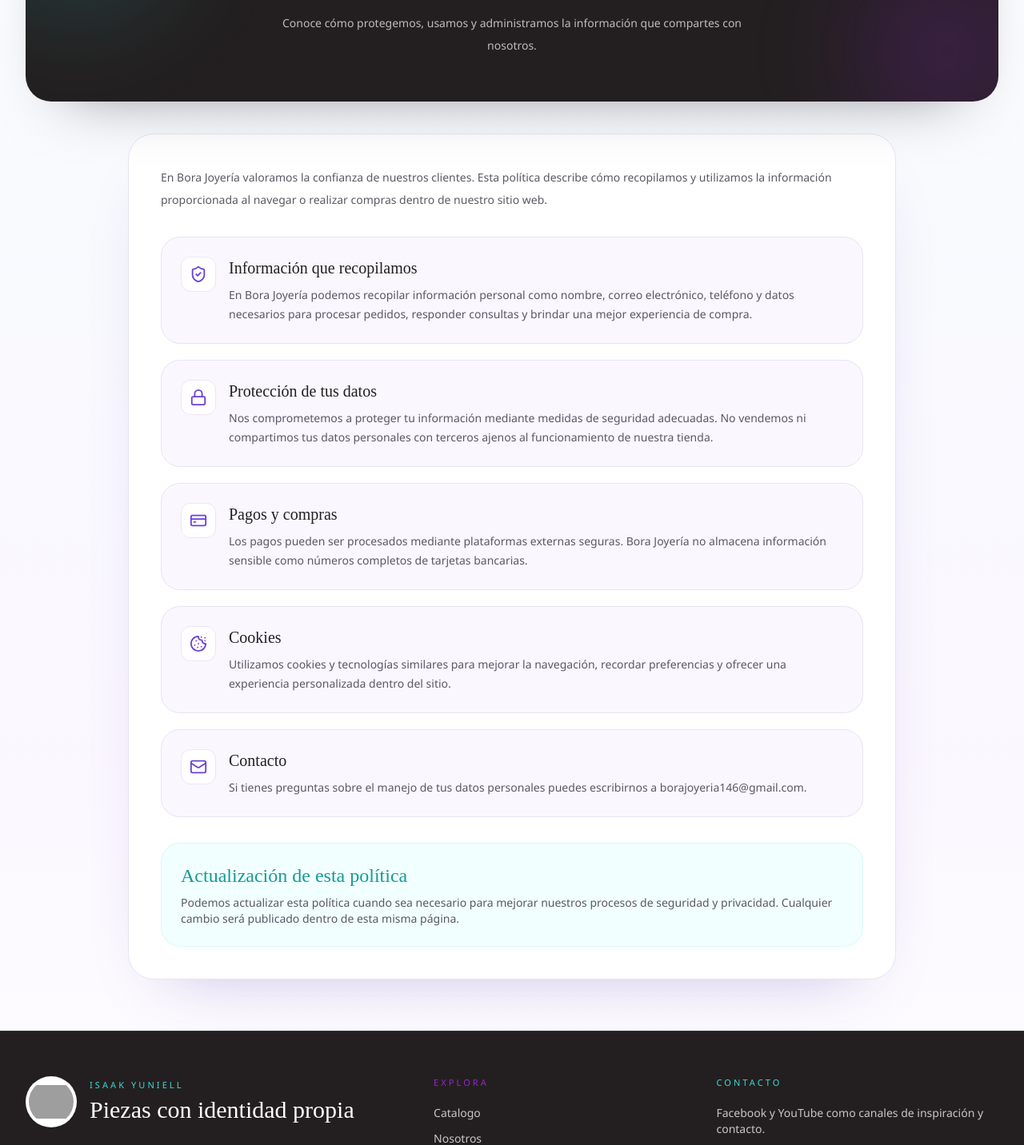
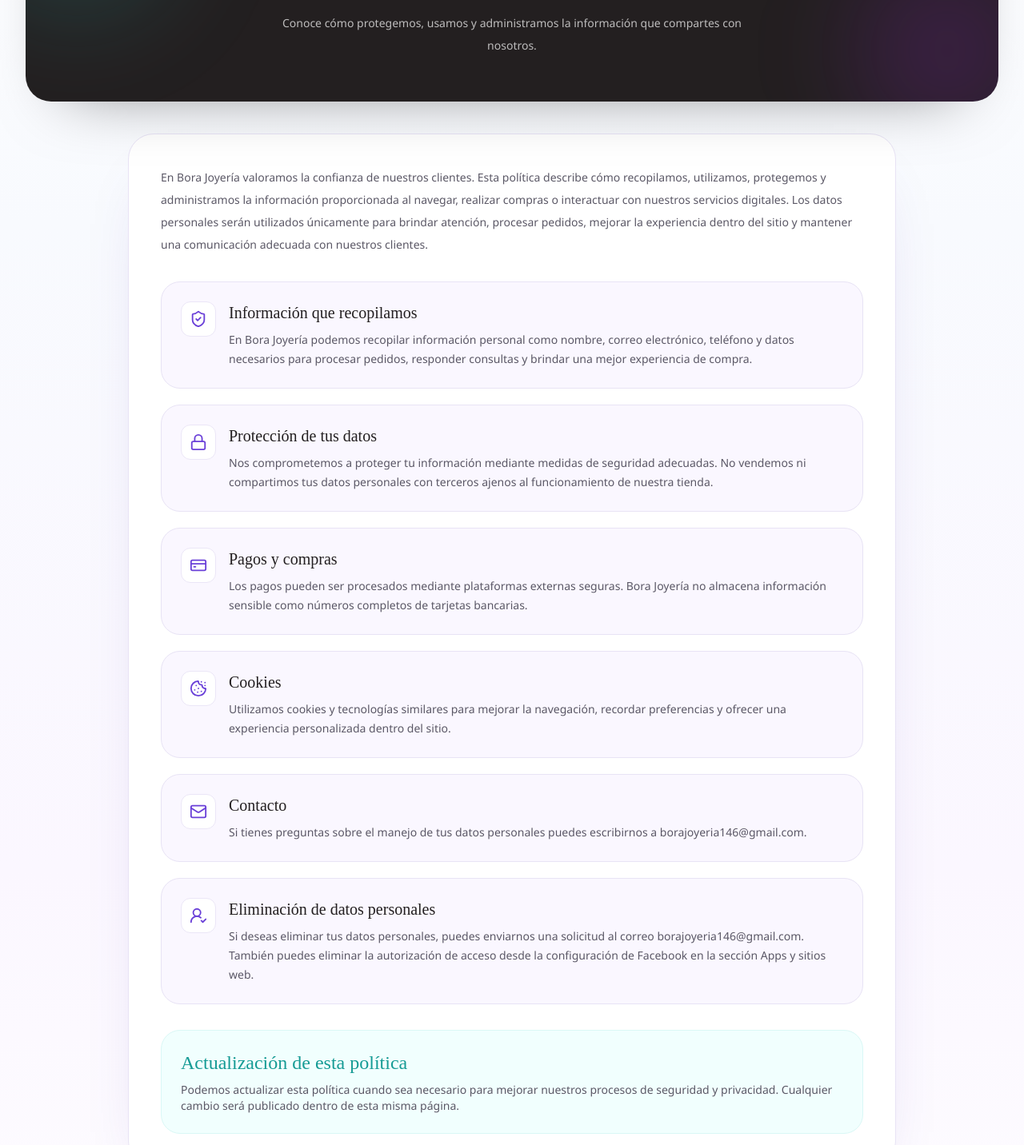
Before and after one commit to salemmanuel12-sys/bora_ecommerce, a React (Vite) app in the folder frontend/: page /privacidad in a window 1280 px wide. Shown: the part 354-1786 px from the top of the page at 80% size. Built offline with nearby package versions, Linux system fonts and the light colour scheme; no server answers; grey boxes are pictures that could not be loaded.

Commit message:
actulizacion de privacidad

```diff
--- a/frontend/src/pages/usuarios/Privacidad.jsx
+++ b/frontend/src/pages/usuarios/Privacidad.jsx
@@ -1,5 +1,5 @@
 import { useEffect, useState } from "react";
-import { ShieldCheck, Lock, CreditCard, Mail, Cookie } from "lucide-react";
+import { ShieldCheck, Lock, CreditCard, Mail, Cookie, UserRoundCheck } from "lucide-react";
 import NavbarPublic from "../../components/usuarios/NavbarPublic";
 import FooterUsuario from "../../components/usuarios/FooterUsuario";
 import { getGuestCartCount } from "../../lib/guestCart";
@@ -42,6 +42,12 @@
       text:
         "Si tienes preguntas sobre el manejo de tus datos personales puedes escribirnos a borajoyeria146@gmail.com."
     },
+    {
+        icon: <UserRoundCheck size={22} />,
+        title: "Eliminación de datos personales",
+        text:
+            "Si deseas eliminar tus datos personales, puedes enviarnos una solicitud al correo borajoyeria146@gmail.com. También puedes eliminar la autorización de acceso desde la configuración de Facebook en la sección Apps y sitios web."
+        },
   ];
 
 
@@ -84,8 +90,13 @@
         <div className="rounded-[2rem] border border-[#e8e3f5] bg-white p-8 shadow-[0_35px_80px_-50px_rgba(70,40,160,0.35)] sm:p-10">
           <p className="text-sm leading-7 text-[#5b5866]">
             En Bora Joyería valoramos la confianza de nuestros clientes.
-            Esta política describe cómo recopilamos y utilizamos la información
-            proporcionada al navegar o realizar compras dentro de nuestro sitio web.
+            Esta política describe cómo recopilamos, utilizamos, protegemos y administramos
+            la información proporcionada al navegar, realizar compras o interactuar con
+            nuestros servicios digitales.
+
+            Los datos personales serán utilizados únicamente para brindar atención,
+            procesar pedidos, mejorar la experiencia dentro del sitio y mantener una
+            comunicación adecuada con nuestros clientes.
           </p>
           <div className="mt-8 space-y-5">
             {sections.map((item)=>(
```
